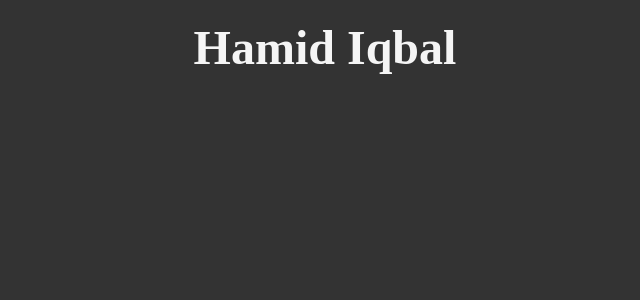
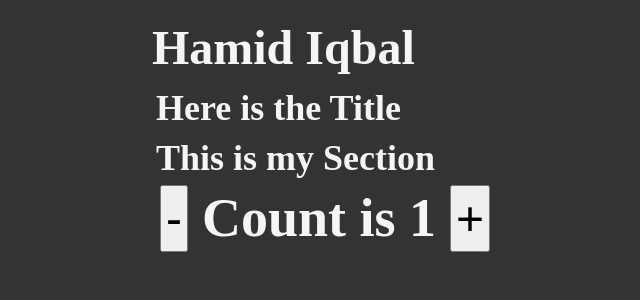
Before and after one commit to Hamid-Iqball/TS, a React (Vite) app in the folder vite-react-ts-project/: page / in a window 1280 px wide. Shown: the top 300 px of the page, without its empty margins (315-955 px from the left). Built offline with nearby package versions, Linux system fonts and the light colour scheme.

Commit message:
react project with TS

```diff
--- a/vite-react-ts-project/src/App.tsx
+++ b/vite-react-ts-project/src/App.tsx
@@ -1,9 +1,20 @@
+import Counter from "./Components/Counter"
 import Heading from "./Components/Heading"
+import Section from "./Components/Section"
 
 
 function App() {
   return (
-    <div><Heading title="Hamid Iqbal"/></div>
+    <div><Heading title="Hamid Iqbal"/>
+
+    <Section title="Here is the Title">
+
+      This is my Section
+
+
+      <Counter/>
+    </Section>
+    </div>
   )
 }
 
--- /dev/null
+++ b/vite-react-ts-project/src/Components/Counter.tsx
@@ -0,0 +1,20 @@
+import React, { useState } from 'react'
+
+function Counter() {
+    const [count,setCount] = useState<number>(1)
+    const hanldeCount  =()=>{
+        setCount(prev=>prev+1)
+  }
+  function decreament(){
+    setCount((prev)=>prev-1)
+  }
+  return (
+    <div style={{display:"flex", gap:'10px', justifyContent:"center", alignItems:'center'}}>
+    <button onClick={decreament}>-</button>
+    <h1>Count is {count}</h1>
+    <button onClick={hanldeCount}>+</button>
+    </div>
+  )
+}
+
+export default Counter
--- a/vite-react-ts-project/src/Components/Section.tsx
+++ b/vite-react-ts-project/src/Components/Section.tsx
@@ -5,7 +5,7 @@ type SectionProps={
     title?:string,
     children:ReactNode
 }
-const Section = ({children,title}:SectionProps)=>{
+const Section = ({children,title="My SubHeading"}:SectionProps)=>{
 return <section>
     <h2>{title}</h2>
     <h2>{children}</h2>
```
